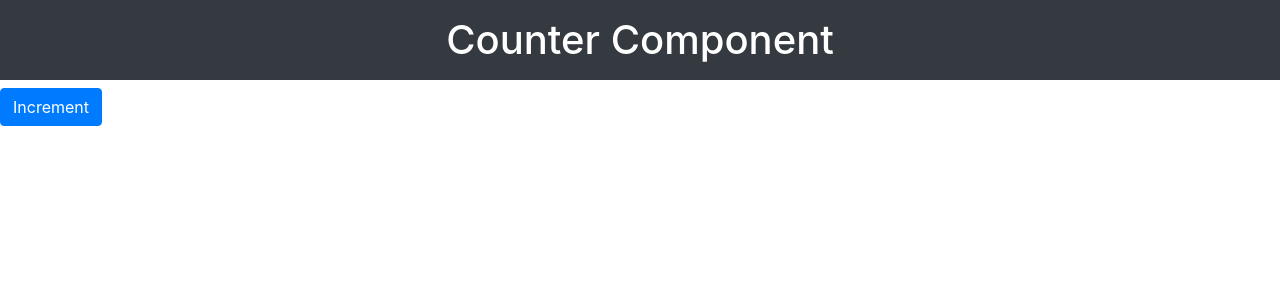
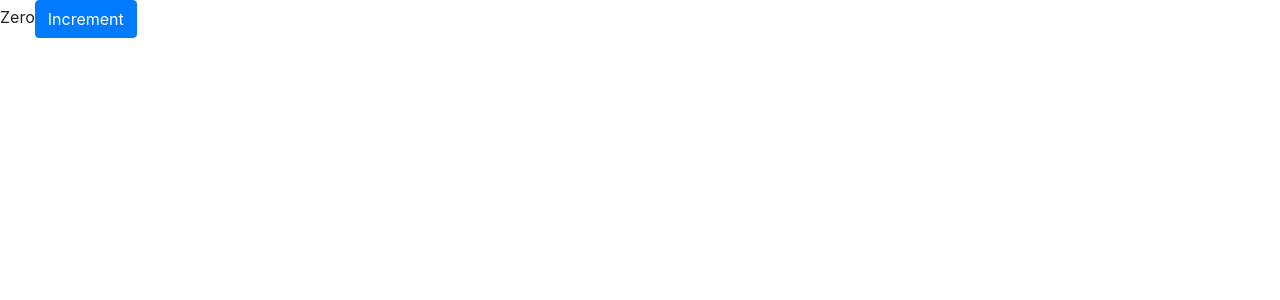
Before and after one commit to sonusbeat/react-mosh, a React (Create React App) app: page / in a window 1280 px wide. Shown: the top 300 px of the page. Built offline with nearby package versions, Linux system fonts and the light colour scheme.

Commit message:
05-embedding-expressions

```diff
--- a/src/components/counter.jsx
+++ b/src/components/counter.jsx
@@ -1,16 +1,23 @@
 import React, { Component } from 'react';
 
 class Counter extends Component {
+    state = {
+        count: 0
+    };
+
     render() {
         return (
             <React.Fragment>
-                <h1 className="text-center bg-dark text-white py-3">
-                    Counter Component
-                </h1>
+                <span>{ this.formatCount() }</span>
                 <button className="btn btn-default btn-primary">Increment</button>
             </React.Fragment>
         );
     }
+
+    formatCount() {
+        const {count} = this.state;
+        return count === 0 ? 'Zero' : count;
+    }
 }
 
 export default Counter;
```
Also changed, not shown: 1 other file (tests, documents, lock files or other folders).
